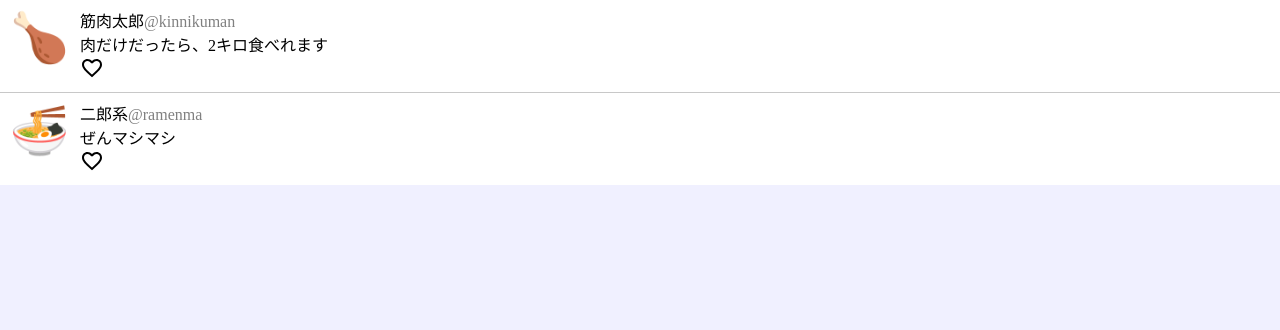
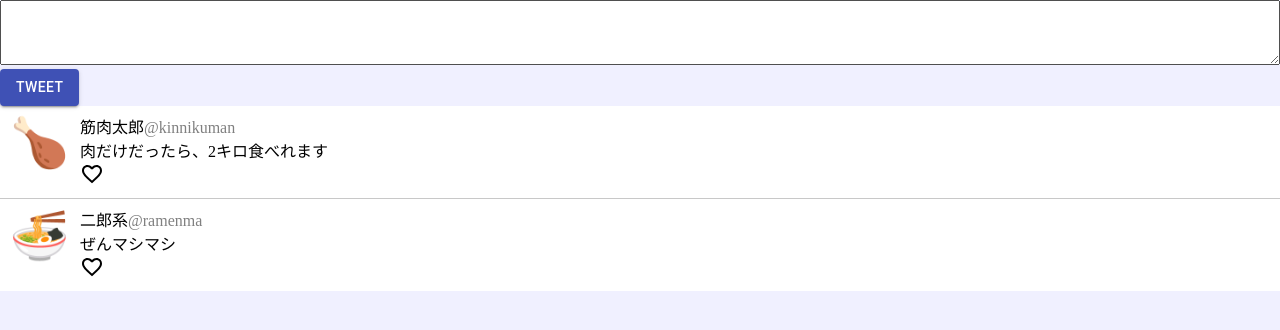
Before and after one commit to kentoda/react-practice-my-original-app, a React (Create React App) app: page / in a window 1280 px wide. Shown: the top 330 px of the page. Built offline with nearby package versions, Linux system fonts and the light colour scheme.

Commit message:
change comntents

```diff
--- a/src/App.jsx
+++ b/src/App.jsx
@@ -1,24 +1,34 @@
-import React from 'react';
+import React, {useCallback, useState} from 'react';
 import './assets/styles/style.css';
-import {Tweet, Tweets} from "./component/index";
+import {Tweets, TweetInput} from "./component/index";
 
 const App = () =>  {
+  const [tweets, setTweets] = useState([
+    {
+    icon:"🍗",
+    displayName:"筋肉太郎",
+    accountName:"kinnikuman",
+    content:"肉だけだったら、2キロ食べれます"
+    },
+    {
+    icon:"🍜",
+    displayName:"二郎系",
+    accountName:"ramenma",
+    content:"ぜんマシマシ",
+    }
+  ]);
+
+  const addTweet = useCallback((tweet) => setTweets((prev) =>
+   [tweet, ...prev]), [setTweets]);
+
   return (
-  <div>
-    <Tweet
-    icon="🍗"
-    displayName="筋肉太郎"
-    accountName="kinnikuman"
-    content="肉だけだったら、2キロ食べれます"
-  />
-  <Tweet
-    icon="🍜"
-    displayName="二郎系"
-    accountName="ramenma"
-    content="ぜんマシマシ"
-  />
-</div>
+    <div>
+      <TweetInput addTweet={addTweet}/>
+      <Tweets tweets={tweets}/>
+    </div>
   );
 }
 
+
+
 export default App
```
